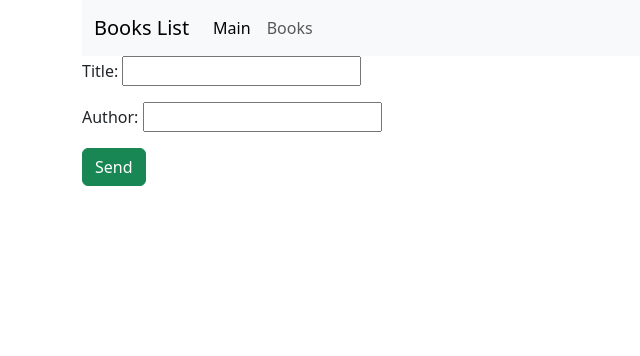
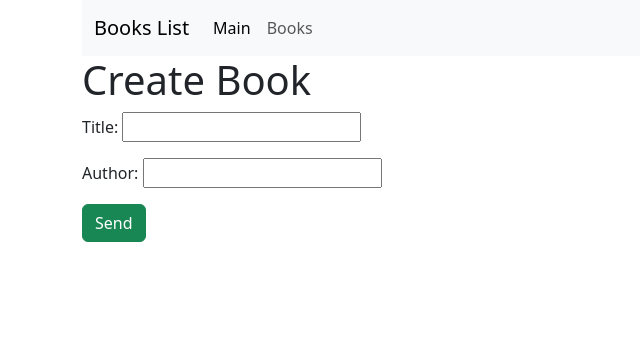
Before and after one commit to NeKrott1k/django_lesson_27.12.24, a Django app: page /create in a window 1280 px wide. Shown: the top 356 px of the page, without its empty margins (0-640 px from the left). Run offline with Django 5.2, Linux system fonts and the light colour scheme.

Commit message:
add titles h1

```diff
--- a/project/app/templates/book_delete_confirm.html
+++ b/project/app/templates/book_delete_confirm.html
@@ -1,6 +1,7 @@
 {% extends "base.html" %}
 
 {% block content %}
+<h1>Delete Book</h1>
     <form method="post">
         <h2 style="margin: 20px 0;">Are you sure you want to delete this book {{ book.title }}?</h2>
         {% csrf_token %}
--- a/project/app/templates/book_form.html
+++ b/project/app/templates/book_form.html
@@ -1,6 +1,7 @@
 {% extends "base.html" %}
 
 {% block content %}
+<h1>Create Book</h1>
     <form method="post">
         {% csrf_token %}
         {{ form.as_p }}
```
